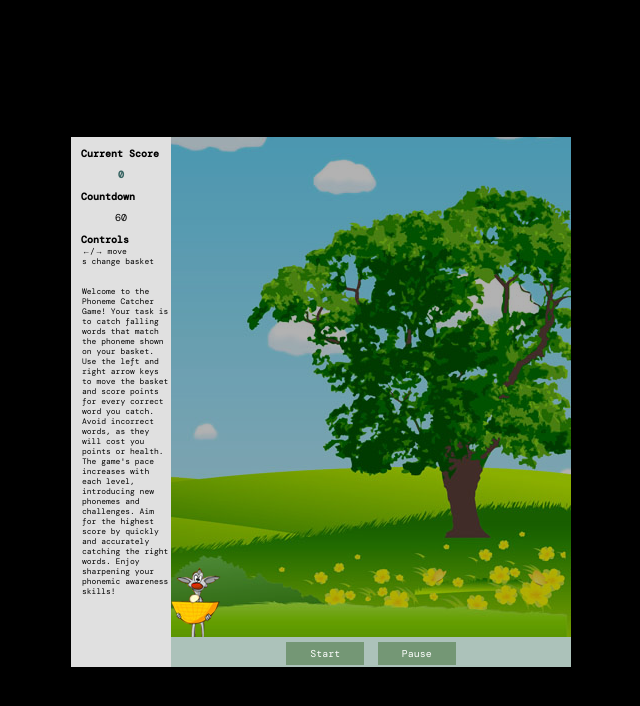
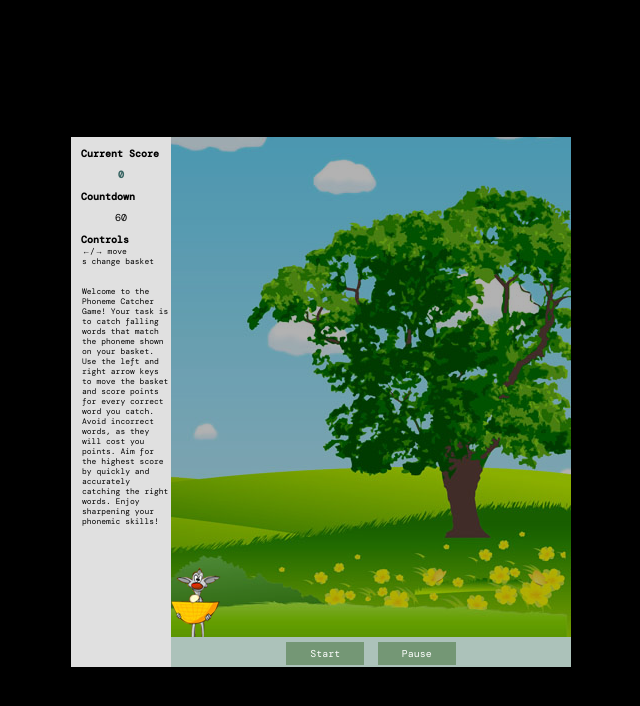
Before and after one commit to kanghua58/miniprojects, a plain HTML site: page deg1-fluency-building-game/index.html in a window 1280 px wide. Shown: the whole page, without its empty margins (321-961 px from the left). Drawn offline with nearby package versions, Linux system fonts and the light colour scheme; a web font is replaced by a local one.

Commit message:
updated instruction

```diff
--- a/deg1-fluency-building-game/index.html
+++ b/deg1-fluency-building-game/index.html
@@ -240,11 +240,9 @@
           Welcome to the Phoneme Catcher Game! Your task is to catch falling
           words that match the phoneme shown on your basket. Use the left and
           right arrow keys to move the basket and score points for every correct
-          word you catch. Avoid incorrect words, as they will cost you points or
-          health. The game's pace increases with each level, introducing new
-          phonemes and challenges. Aim for the highest score by quickly and
-          accurately catching the right words. Enjoy sharpening your phonemic
-          awareness skills!
+          word you catch. Avoid incorrect words, as they will cost you points.
+          Aim for the highest score by quickly and accurately catching the right
+          words. Enjoy sharpening your phonemic skills!
         </p>
       </div>
       <!-- Game Info End -->
```
